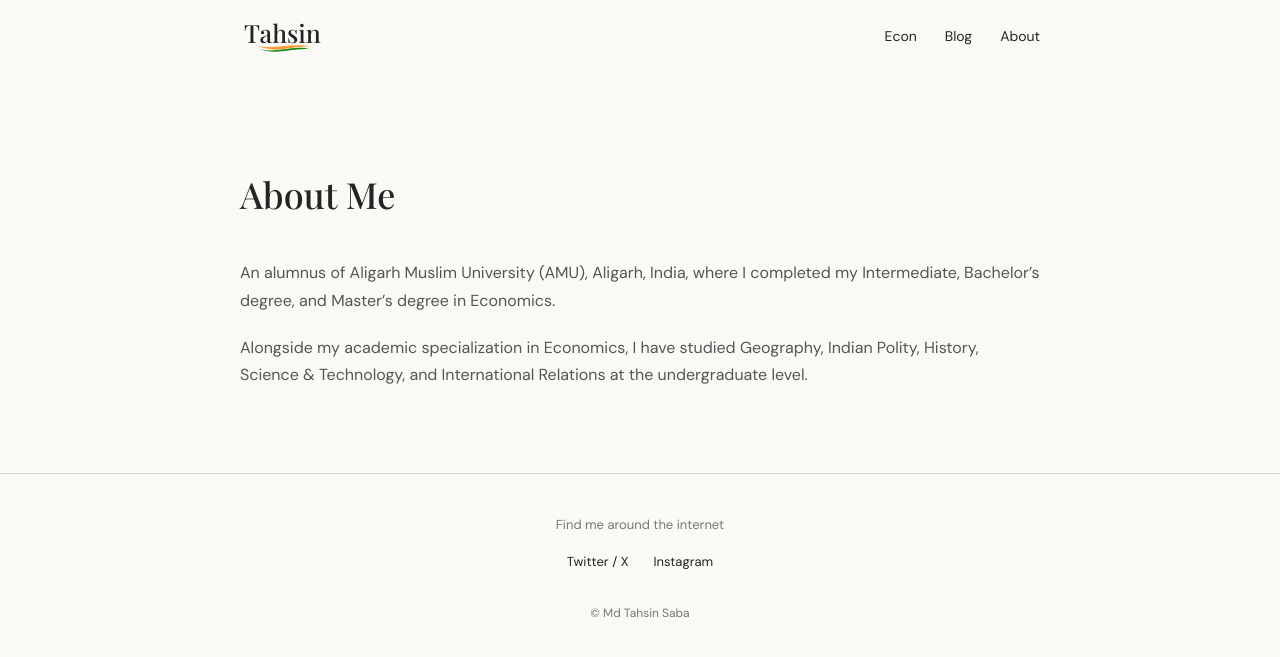
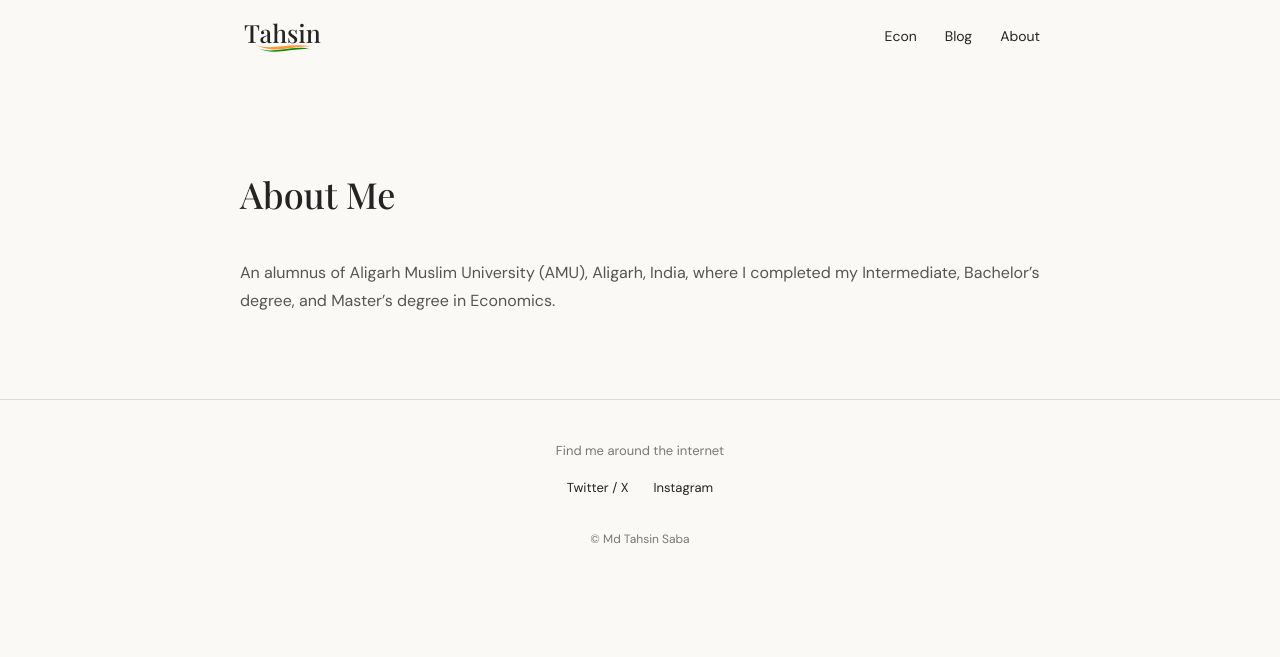
Before and after one commit to mdtahsinsaba/mdtahsinsaba.github.io, a Jekyll site: the page built from About/index.html, in a window 1280 px wide. Shown: the top 657 px of the page. Built offline with Jekyll 4.4.1, drawn with Linux system fonts in a browser that asks for light colours.

Commit message:
Update index.html

```diff
--- a/About/index.html
+++ b/About/index.html
@@ -14,10 +14,4 @@ permalink: /about/
             An alumnus of Aligarh Muslim University (AMU), Aligarh, India, where I completed my Intermediate, Bachelor’s degree, and Master’s degree in Economics.
         </p>
 
-        <p>
-            Alongside my academic specialization in Economics, I have studied Geography, Indian Polity, History, Science &amp; Technology, and International Relations at the undergraduate level.
-        </p>
-
-    </div>
-
 </main>
```
